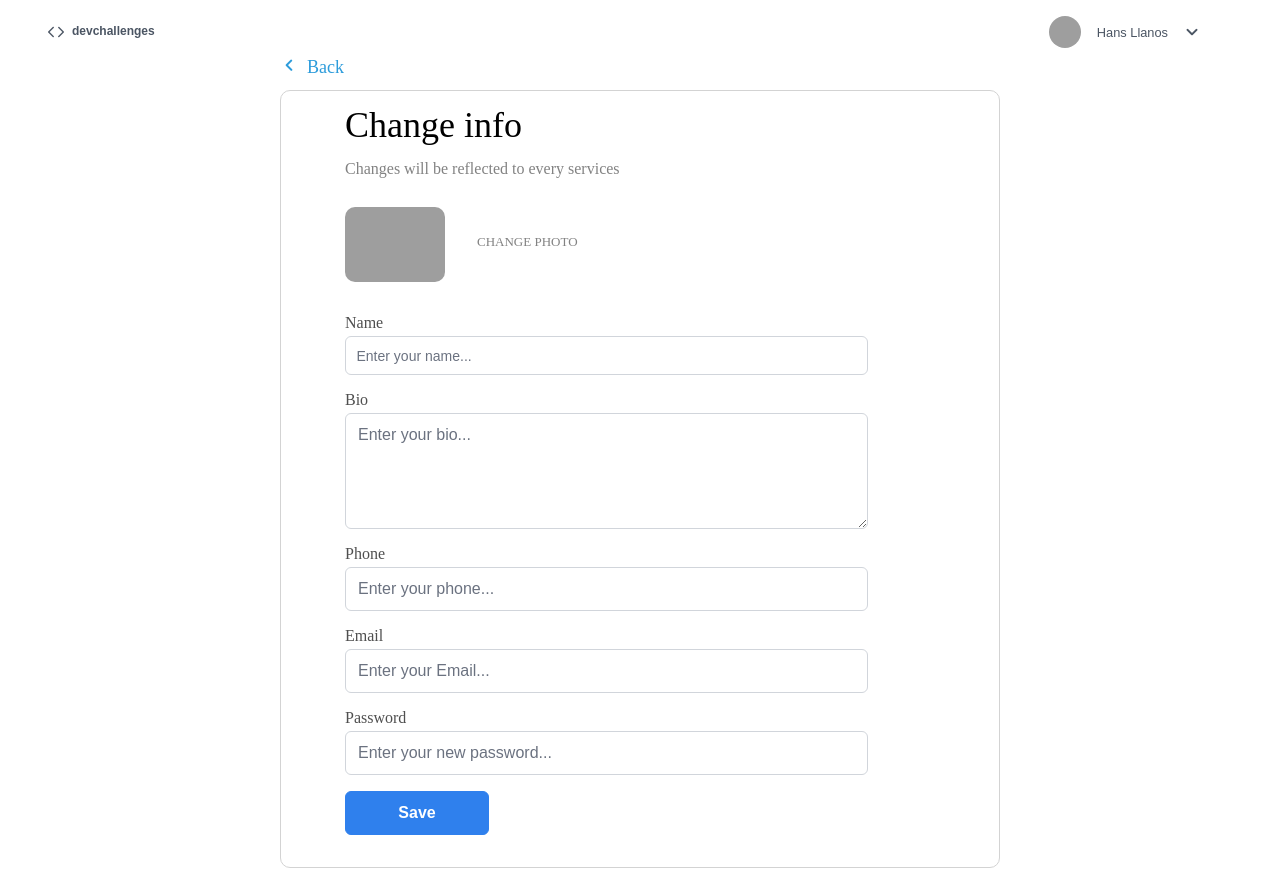
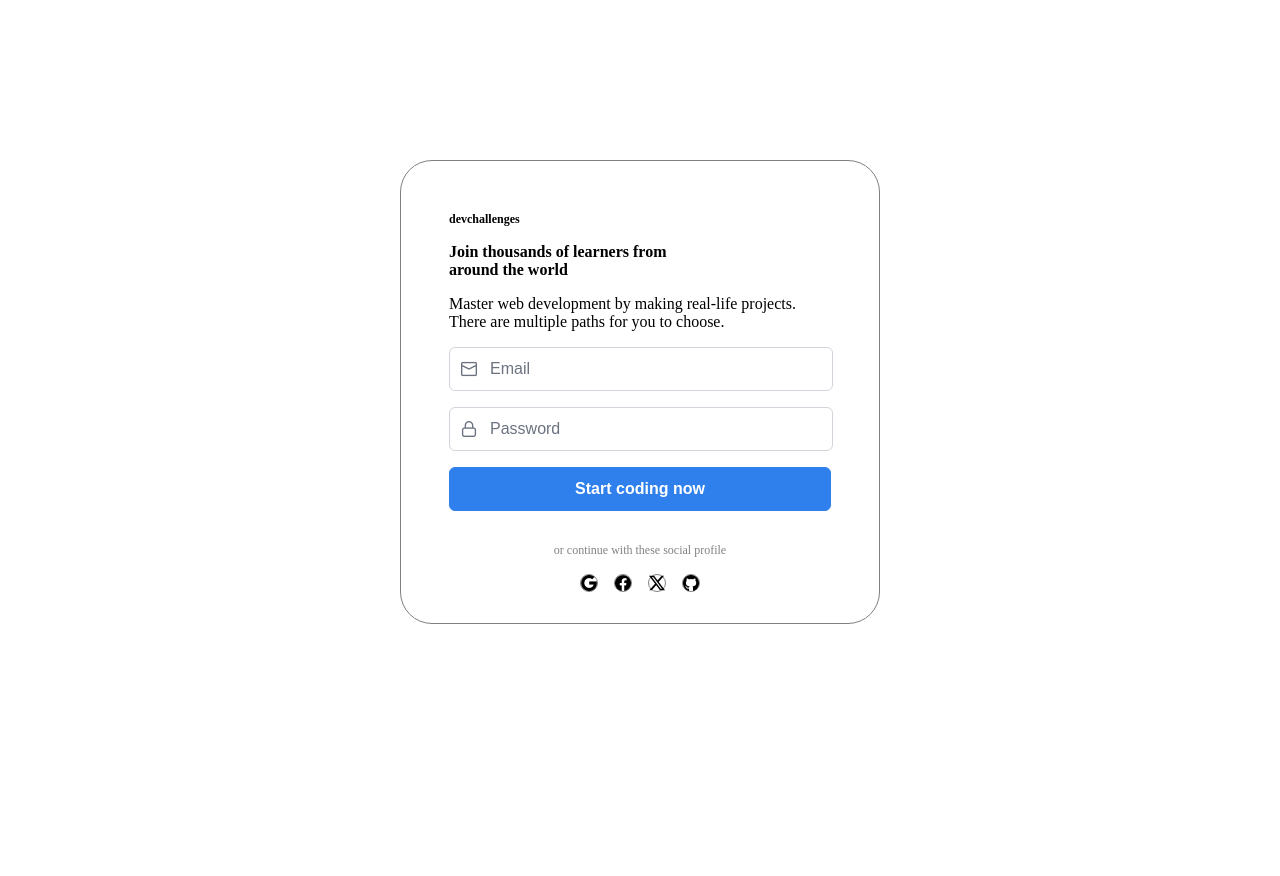
Before and after one commit to hllanos5/mp-m4-frontend, a React (Vite) app in the folder miniproyecto/: page / in a window 1280 px wide. After the commit the page ends 800 px from the top, so only its background shows below. Built offline with nearby package versions, Linux system fonts and the light colour scheme; grey boxes are pictures that could not be loaded; a web font is replaced by a local one.

Commit message:
instalacion de router

```diff
--- a/miniproyecto/package.json
+++ b/miniproyecto/package.json
@@ -13,7 +13,8 @@
     "primeicons": "^7.0.0",
     "primereact": "^10.8.2",
     "react": "^18.3.1",
-    "react-dom": "^18.3.1"
+    "react-dom": "^18.3.1",
+    "react-router-dom": "^6.26.2"
   },
   "devDependencies": {
     "@eslint/js": "^9.9.0",
--- a/miniproyecto/src/App.jsx
+++ b/miniproyecto/src/App.jsx
@@ -1,14 +1,15 @@
-import { useState } from 'react'
+import { Route, Routes } from 'react-router-dom';
 import Login from './domian/user/pages/Login'
 import ProfileInfo from './domian/user/pages/ProfileInfo'
 import ProfileEdit from './domian/user/pages/ProfileEdit'
 
 function App() {
-  const [count, setCount] = useState(0)
 
   return (
     <main>
-      <ProfileEdit/>
+      <Routes>
+        <Route path='/' element={<Login />} />
+      </Routes>
     </main>
   )
 }
--- a/miniproyecto/src/main.jsx
+++ b/miniproyecto/src/main.jsx
@@ -4,9 +4,12 @@
 import "primereact/resources/themes/lara-light-cyan/theme.css";
 import 'primeicons/primeicons.css';
 import './index.css'
+import { BrowserRouter } from 'react-router-dom';
 
 createRoot(document.getElementById('root')).render(
   <StrictMode>
-    <App />
+    <BrowserRouter>
+      <App />
+    </BrowserRouter>
   </StrictMode>,
 )
```
Also changed, not shown: 1 other file (tests, documents, lock files or other folders).
